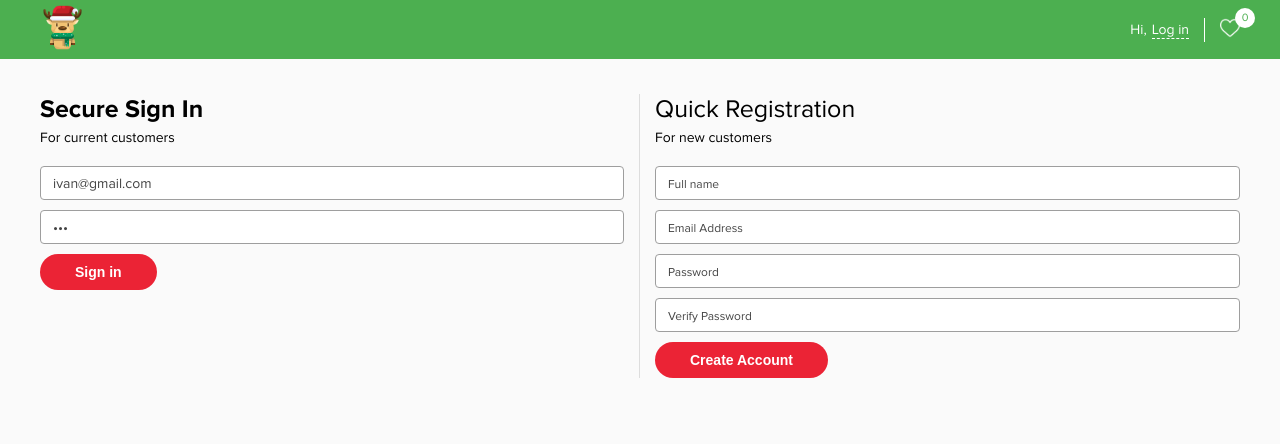
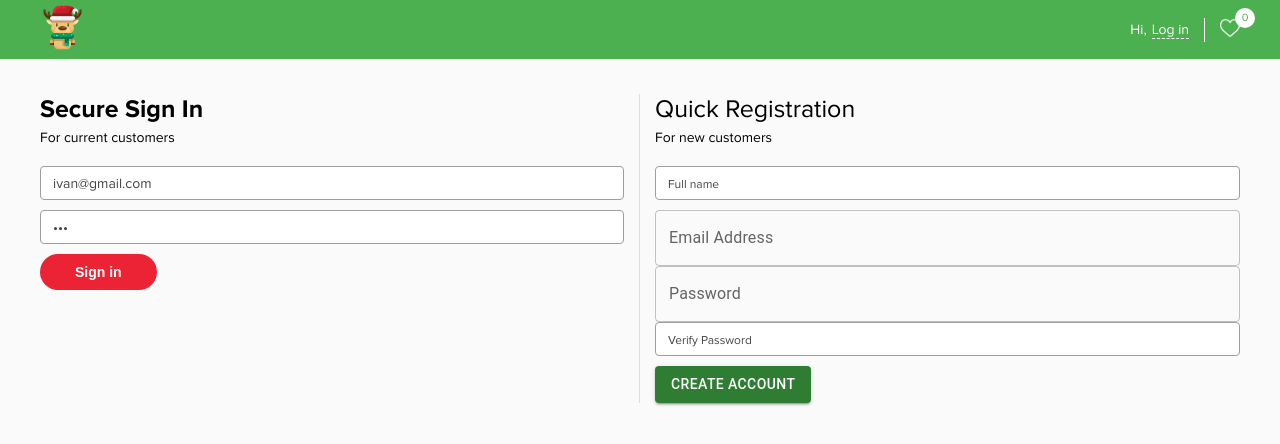
Before and after one commit to artemhp/react-app-online-store, a React (Create React App) app: page /account in a window 1280 px wide. Shown: the top 444 px of the page. Built offline with nearby package versions, Linux system fonts and the light colour scheme.

Commit message:
Navigate on login and on logout

```diff
--- a/package.json
+++ b/package.json
@@ -3,6 +3,9 @@
   "version": "0.1.0",
   "private": true,
   "dependencies": {
+    "@emotion/react": "^11.10.5",
+    "@emotion/styled": "^11.10.5",
+    "@mui/material": "^5.10.13",
     "@reduxjs/toolkit": "^1.8.6",
     "@testing-library/jest-dom": "^5.16.5",
     "@testing-library/react": "^13.4.0",
--- a/src/components/Header.js
+++ b/src/components/Header.js
@@ -1,10 +1,11 @@
 import { useSelector } from "react-redux";
-import { Link } from "react-router-dom";
+import { Link, Navigate, useNavigate } from "react-router-dom";
 import { logout } from "../features/account/accountSlice";
 import { useDispatch } from "react-redux";
 
 export default function Header() {
   const dispatch = useDispatch();
+  const navigate = useNavigate();
   const user = useSelector((state) => state.account.value);
   return (
     <header className="header">
@@ -36,6 +37,7 @@ export default function Header() {
               <button
                 onClick={() => {
                   dispatch(logout());
+                  navigate('/')
                 }}
                 className="header__logout"
                 style={{ display: "block" }}
--- a/src/components/Login.js
+++ b/src/components/Login.js
@@ -1,6 +1,7 @@
 // import db from "../db";
 import { useState } from "react";
 import { useDispatch, useSelector } from "react-redux";
+import { useNavigate } from "react-router-dom";
 import { login } from "../features/account/accountSlice";
 
 export default function Login() {
@@ -9,6 +10,8 @@ export default function Login() {
   const [userEmail, setUserEmail] = useState("ivan@gmail.com");
   const [userPassword, setUserPassword] = useState("123");
   const dispatch = useDispatch();
+  const navigate = useNavigate();
+
   const handleSubmit = (event) => {
     event.preventDefault();
     // Find User and Match Password
@@ -17,6 +20,7 @@ export default function Login() {
     if (isUserExist) {
       if (isUserExist.password === userPassword) {
         dispatch(login(isUserExist));
+        navigate("/favourites");
       }
     }
   };
--- a/src/components/Registration.js
+++ b/src/components/Registration.js
@@ -1,6 +1,9 @@
 import { useDispatch } from "react-redux";
 import { useState } from "react";
 import { addNewUser } from "../features/users/usersSlice";
+import Button from '@mui/material/Button';
+import TextField from '@mui/material/TextField';
+import FormControl from '@mui/material/FormControl';
 
 export default function Registration() {
   const [userEmail, setUserEmail] = useState("");
@@ -37,27 +40,24 @@ export default function Registration() {
         />
       </label>
 
-      <label>
-        <input
-          type="email"
-          placeholder="Email Address"
-          data-name="email"
-          value={userEmail}
-          onChange={(event) => setUserEmail(event.target.value)}
-          required
-        />
-      </label>
 
-      <label>
-        <input
-          type="password"
-          placeholder="Password"
-          data-name="password"
-          value={userPassword}
-          onChange={(event) => setUserPassword(event.target.value)}
-          required
-        />
-      </label>
+      <FormControl fullWidth>
+          <TextField
+            value={userEmail}
+            onChange={(event) => setUserEmail(event.target.value)}
+            label="Email Address"
+            variant="outlined"
+            />
+      </FormControl>
+      <FormControl fullWidth>
+          <TextField
+            value={userPassword}
+            onChange={(event) => setUserPassword(event.target.value)}
+            label="Password"
+            variant="outlined"
+            />
+      </FormControl>
+
 
       <label>
         <input
@@ -70,7 +70,7 @@ export default function Registration() {
         />
       </label>
 
-      <button className="btn">Create Account</button>
+      <Button variant="contained"  color="success" type="submit">Create Account</Button>
     </form>
   );
 }
```
Also changed, not shown: 1 other file (tests, documents, lock files or other folders).
